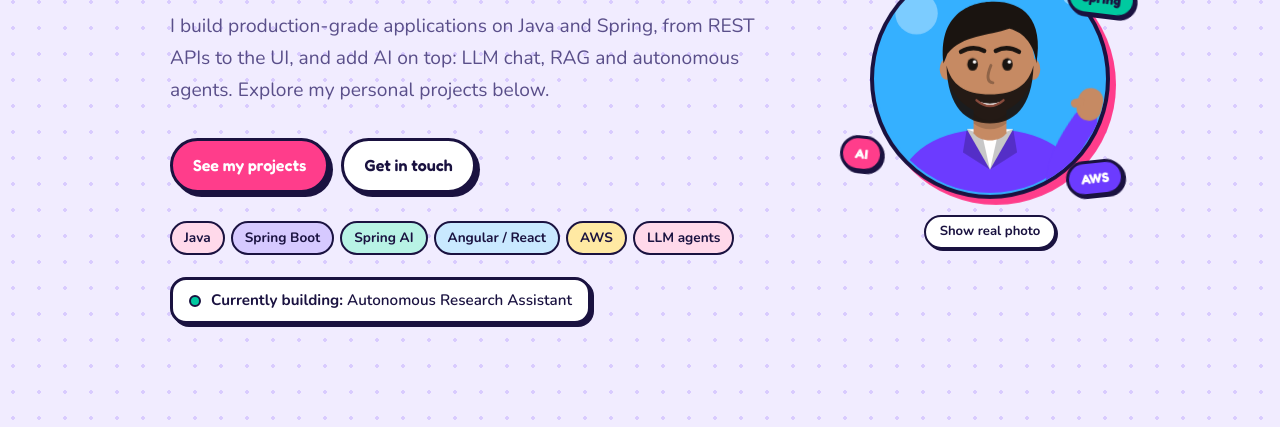
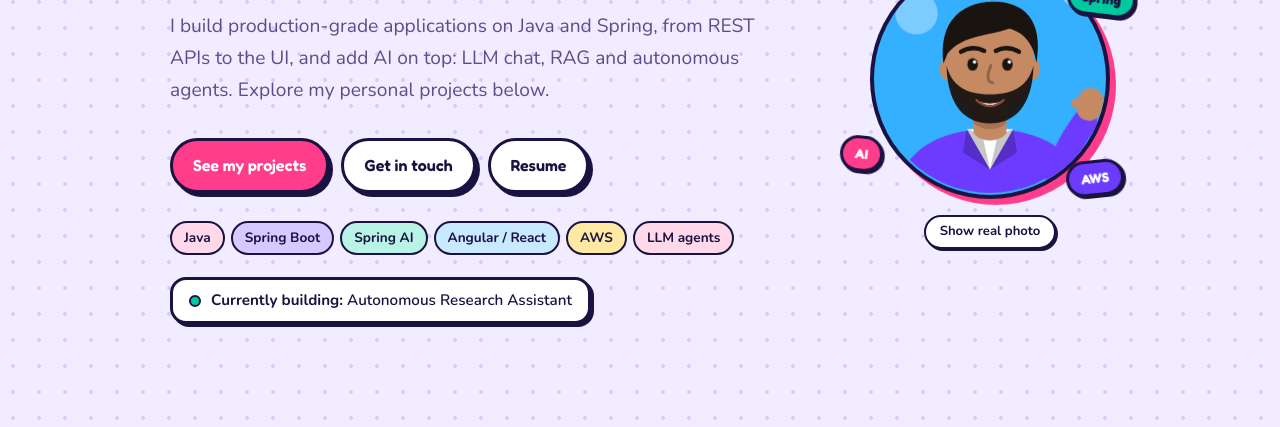
Before and after one commit to dinesh-din/dinesh-din.github.io, an Astro site: page / in a window 1280 px wide. Shown: the part 349-776 px from the top of the page. Built offline with nearby package versions, Linux system fonts and the light colour scheme; Astro itself is replaced by a stand-in of ours.

Commit message:
added resume path

```diff
--- a/src/pages/index.astro
+++ b/src/pages/index.astro
@@ -22,7 +22,7 @@ const endToEnd: Item[] = valid((extras as { endToEnd?: unknown }).endToEnd).leng
   : [{ big: 'Schema to cloud', text: 'Database, API, UI and deployment, end to end' }];
 const projectItems = projects.map((p, i) => ({ big: `${i + 1} of ${projects.length}`, text: p.data.title }));
 const facts = extras.funFacts || [];
-const building = projects.filter((p) => p.data.status === 'in-progress');
+const building = projects.filter((p) => p.data.status === 'in-progress').slice(0, 2);
 const achievements = extras.achievements || [];
 const testimonials = extras.testimonials || [];
 const formspree = extras.formspree || '';
--- a/src/site.ts
+++ b/src/site.ts
@@ -25,6 +25,7 @@ export const site = {
     projectsIntro:
       'Hands-on builds where I combine Java and Spring with AI: chat and image apps, conversational assistants and autonomous agents. Each links to its source on GitHub.',
   photo: '/profile.jpg',
+  resume: '/Dinesh_Mamidi_Resume.pdf',
   location: 'Dallas Open to relocate, All over USA',
   email: 'todineshmamidi@gmail.com',
   links: {
```
Also changed, not shown: 1 other file.
